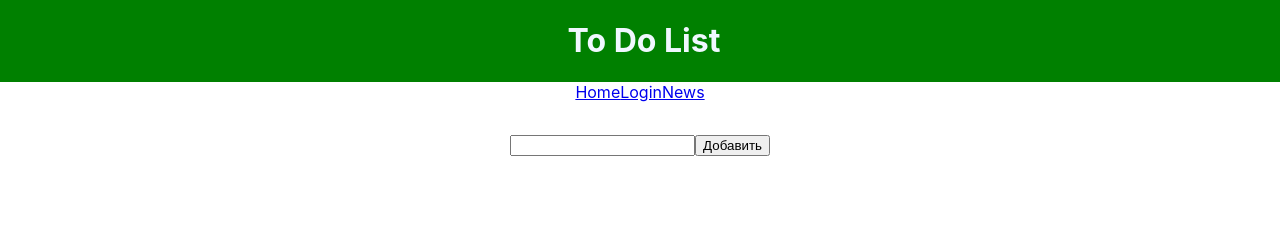
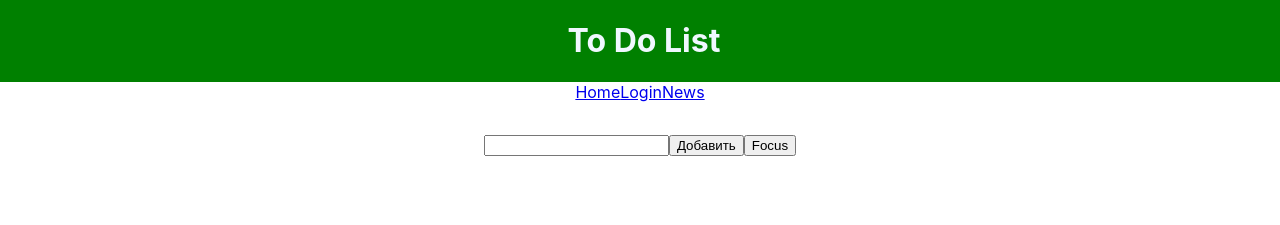
Before and after one commit to eireleftheria/week23, a React (Create React App) app in the folder todo_list/: page / in a window 1280 px wide. Shown: the top 225 px of the page. Built offline with nearby package versions, Linux system fonts and the light colour scheme.

Commit message:
add import useRef

```diff
--- a/todo_list/src/components/AddItem.jsx
+++ b/todo_list/src/components/AddItem.jsx
@@ -1,12 +1,19 @@
-import { React } from "react";
+import { React, useRef } from "react";
 import styles from "./addButton.module.css";
 
 export default function AddItem({ newItem, setNewItem, addItem }) {
   // const [category, setCategory] = useState("home");
 
+  const ref = useRef();
+
+  const focus = () => {
+    ref.current.focus();
+  };
+
   return (
     <form className={styles.create}>
       <input
+        ref={ref}
         type="text"
         required
         value={newItem}
@@ -19,6 +26,7 @@ export default function AddItem({ newItem, setNewItem, addItem }) {
       <button type="submit" onClick={addItem}>
         Добавить
       </button>
+      <button onClick={focus}>Focus</button>
       <p>{newItem}</p>
       {/* <p>{category}</p> */}
     </form>
```
